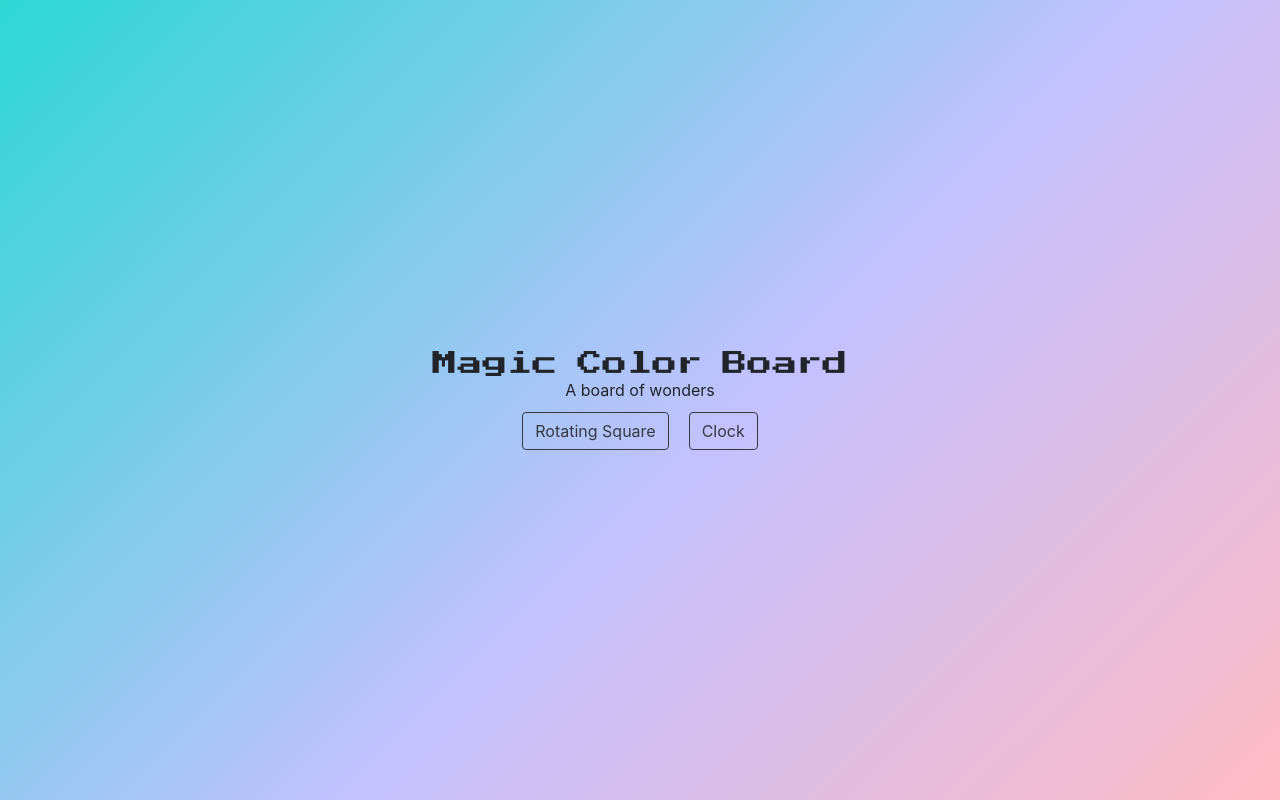
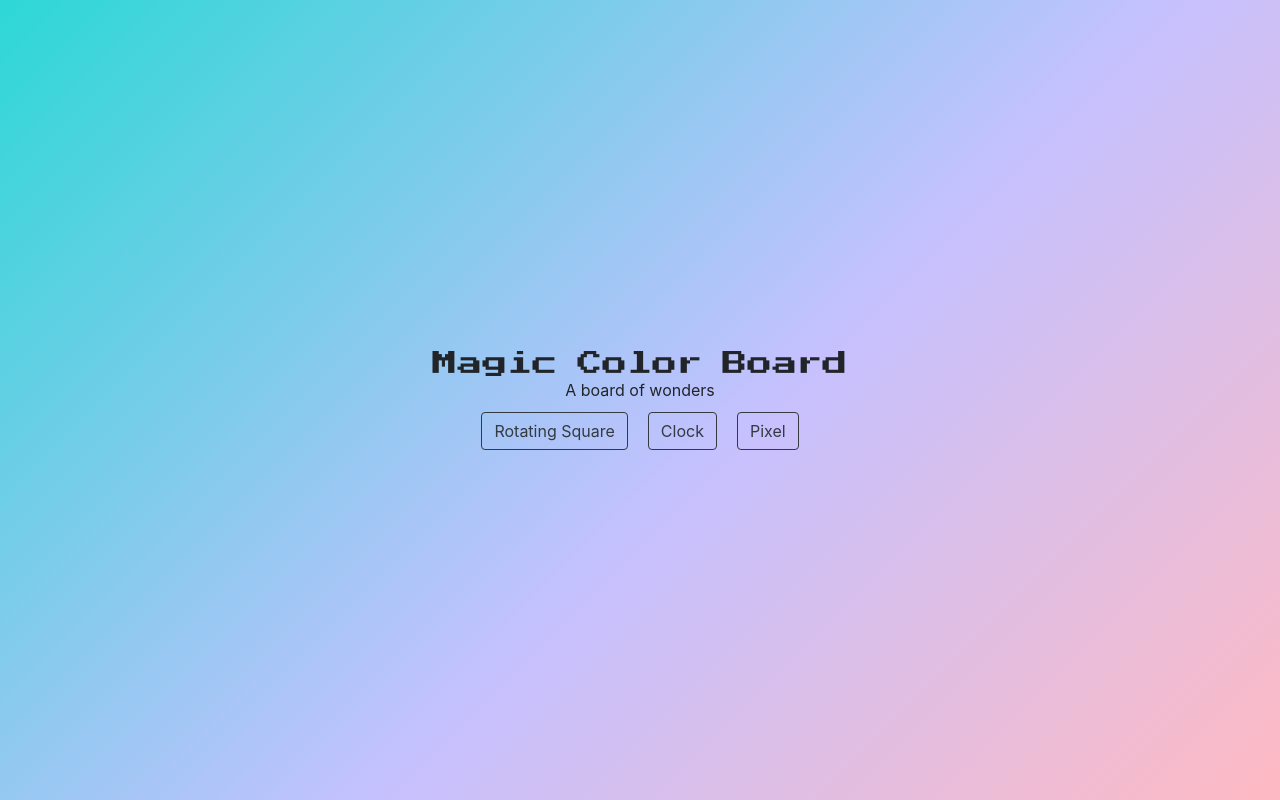
Before and after one commit to lancewilhelm/RetroBoard, a Next.js app in the folder app/: page / in a window 1280 px wide. Built offline with nearby package versions, Linux system fonts and the light colour scheme.

Commit message:
trying to run one of the functions in the backgrou

```diff
--- a/app/components/main.jsx
+++ b/app/components/main.jsx
@@ -29,6 +29,13 @@ export default function Main() {
             >
                 Clock
             </Button>
+            <Button
+            className={styles.button}
+                variant='outline-dark'
+                onClick={() => sendCommand('pixel')}
+            >
+                Pixel
+            </Button>
         </div>
     );
 }
```
Also changed, not shown: 1 other file (tests, documents, lock files or other folders).
